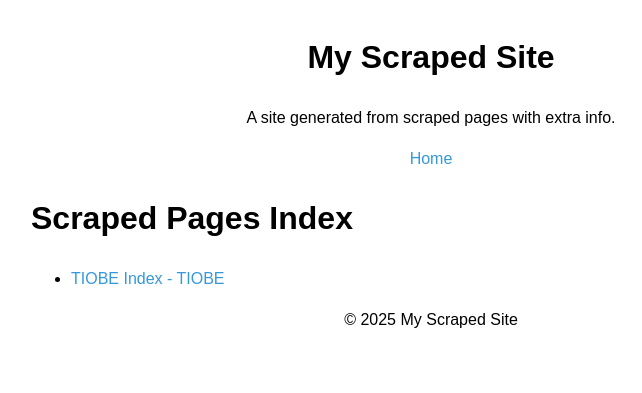
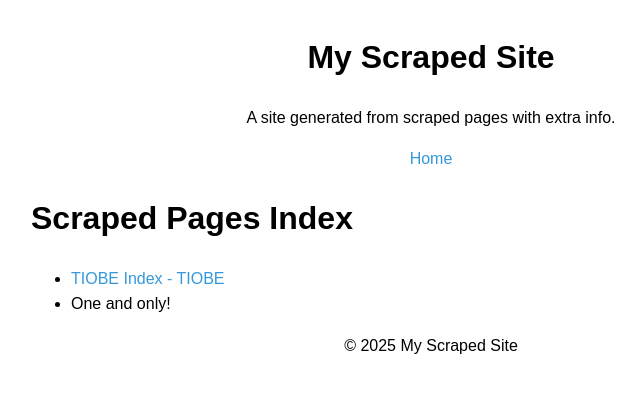
Before and after one commit to NicolasPurr/NicolasPurr.github.io, a Jekyll site: the page built from index.md, in a window 1280 px wide. Shown: the top 393 px of the page, without its empty margins (209-851 px from the left). Built offline with Jekyll 4.4.1, drawn with Linux system fonts in a browser that asks for light colours.

Commit message:
It did not deploy correctly.

```diff
--- a/index.md
+++ b/index.md
@@ -6,3 +6,4 @@ title: "Scraped Pages Index"
 # Scraped Pages Index
 
 - [TIOBE Index - TIOBE](pages/tiobe_index_tiobe.html)
+- One and only!
```
